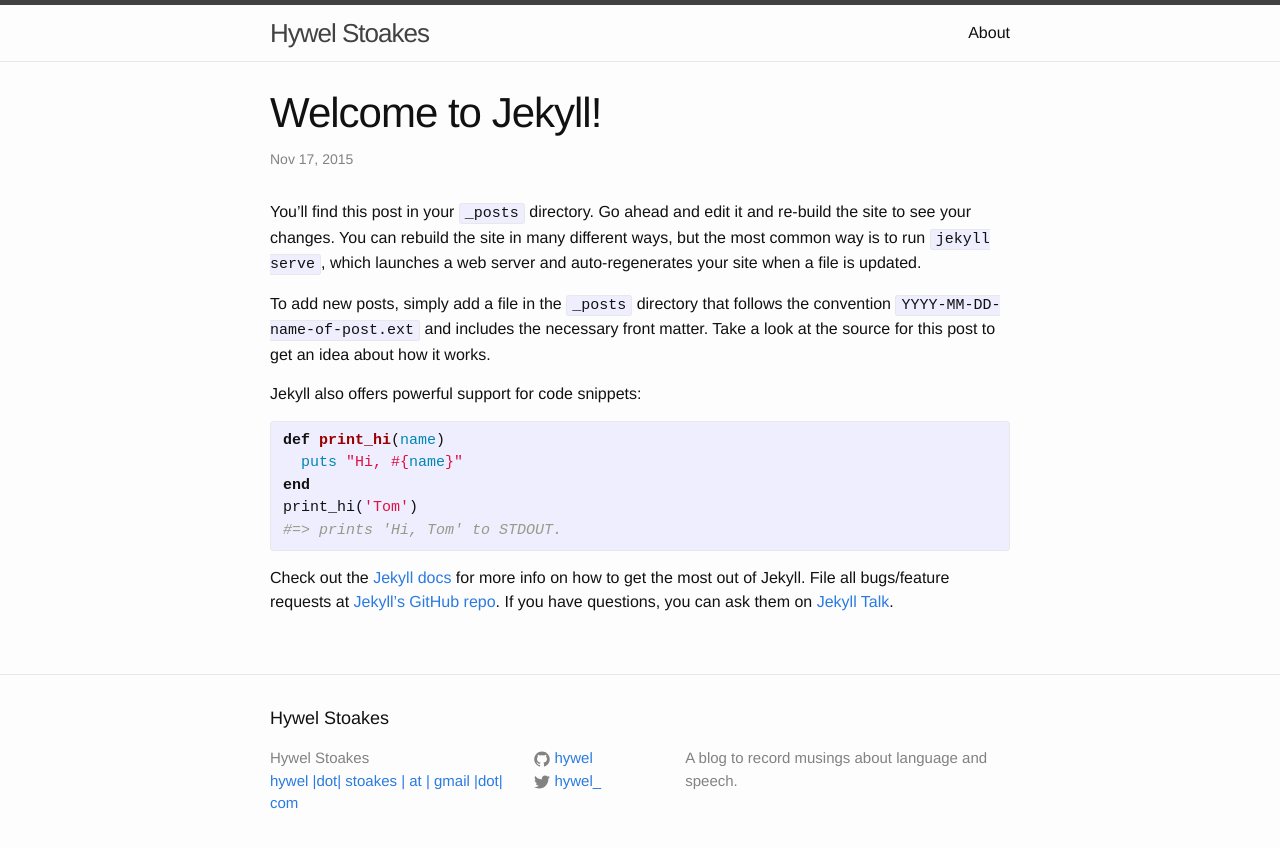
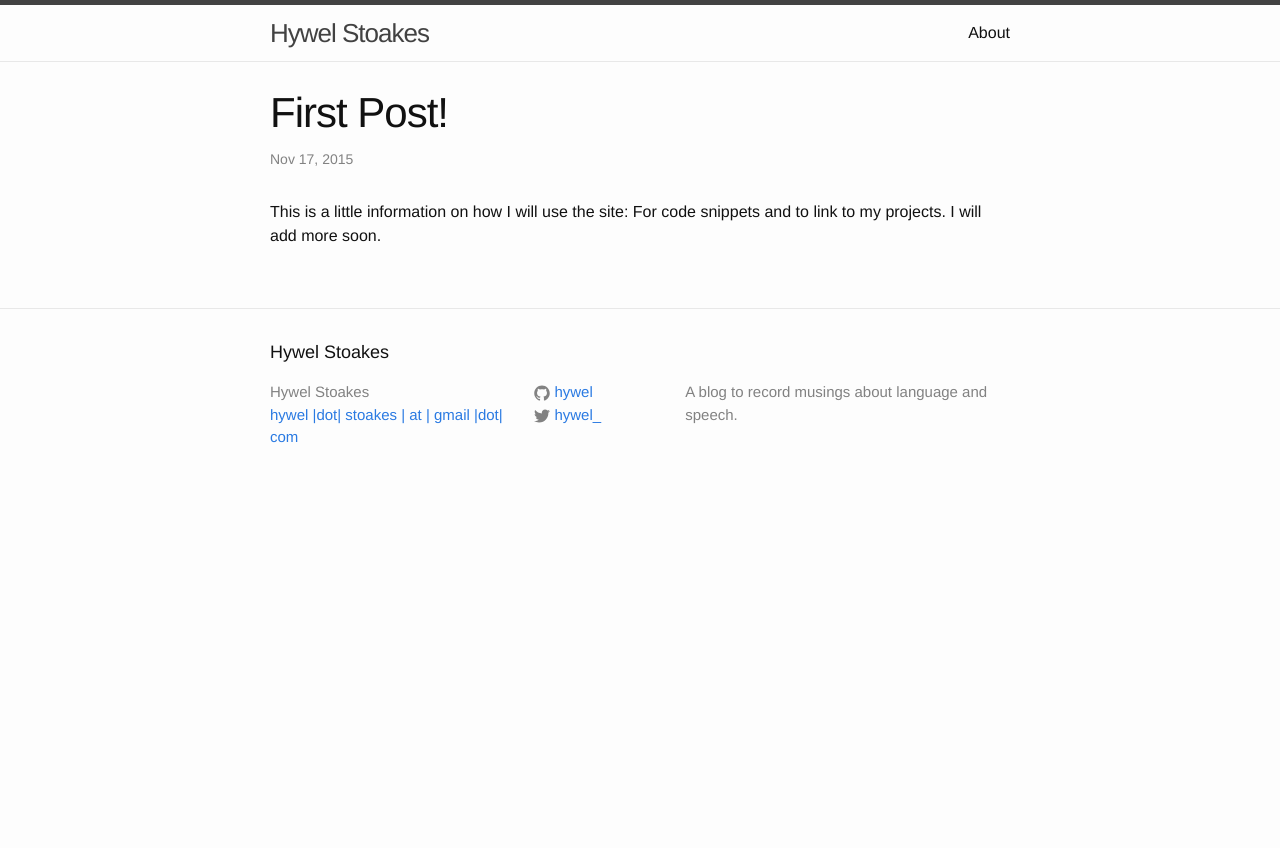
Before and after one commit to hywel/hywel.github.io, a Jekyll site: the page built from _posts/2015-11-17-welcome-to-jekyll.markdown, in a window 1280 px wide. Shown: the top 848 px of the page. Built offline with Jekyll 4.4.1, drawn with Linux system fonts in a browser that asks for light colours.

Commit message:
Starting to get the hang of it

```diff
--- a/_posts/2015-11-17-welcome-to-jekyll.markdown
+++ b/_posts/2015-11-17-welcome-to-jekyll.markdown
@@ -1,25 +1,9 @@
 ---
 layout: post
-title:  "Welcome to Jekyll!"
+title:  "First Post!"
 date:   2015-11-17 20:32:06 +1100
 categories: jekyll update
 ---
-You’ll find this post in your `_posts` directory. Go ahead and edit it and re-build the site to see your changes. You can rebuild the site in many different ways, but the most common way is to run `jekyll serve`, which launches a web server and auto-regenerates your site when a file is updated.
 
-To add new posts, simply add a file in the `_posts` directory that follows the convention `YYYY-MM-DD-name-of-post.ext` and includes the necessary front matter. Take a look at the source for this post to get an idea about how it works.
-
-Jekyll also offers powerful support for code snippets:
-
-{% highlight ruby %}
-def print_hi(name)
-  puts "Hi, #{name}"
-end
-print_hi('Tom')
-#=> prints 'Hi, Tom' to STDOUT.
-{% endhighlight %}
-
-Check out the [Jekyll docs][jekyll-docs] for more info on how to get the most out of Jekyll. File all bugs/feature requests at [Jekyll’s GitHub repo][jekyll-gh]. If you have questions, you can ask them on [Jekyll Talk][jekyll-talk].
-
-[jekyll-docs]: http://jekyllrb.com/docs/home
-[jekyll-gh]:   https://github.com/jekyll/jekyll
-[jekyll-talk]: https://talk.jekyllrb.com/
+This is a little information on how I will use the site:
+For code snippets and to link to my projects. I will add more soon.
```
